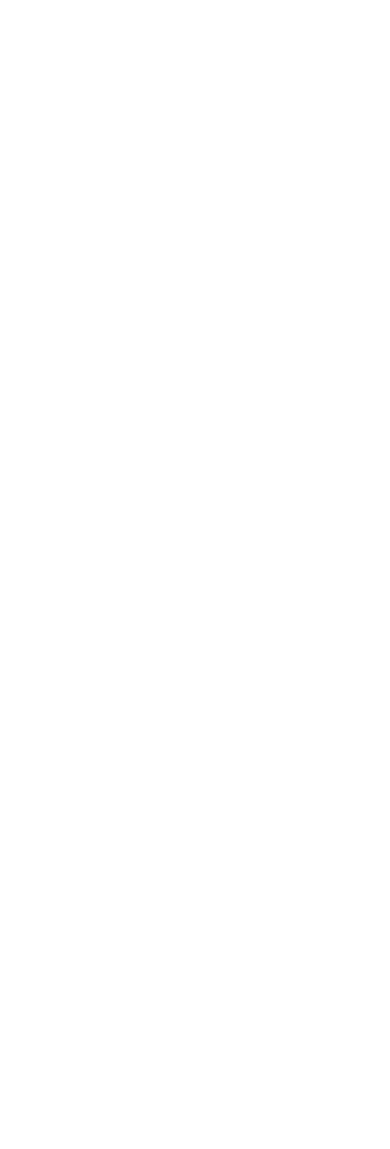
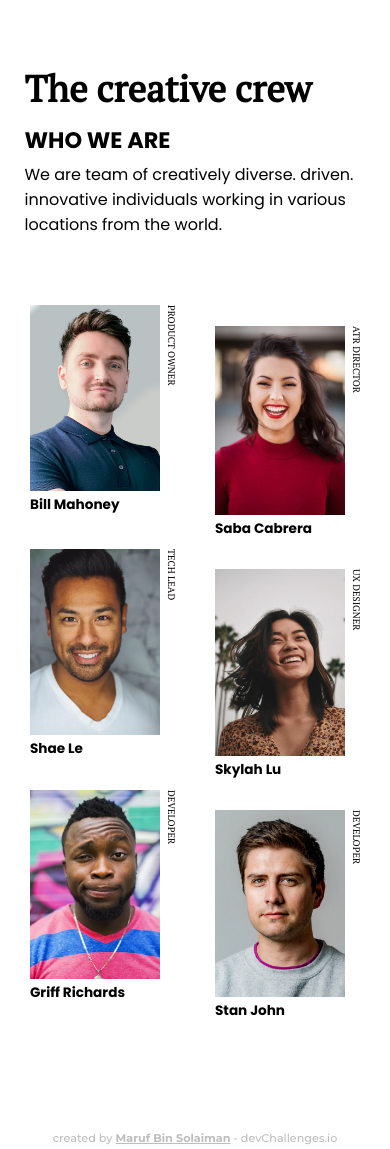
Before and after one commit to marufBS/dev-challenge-my-team-page, a plain HTML site: page index.html in a window 390 px wide. Before the commit the page ends 844 px from the top, so only its background shows below. Drawn offline with Linux system fonts and the light colour scheme.

Commit message:
team page added

```diff
--- a/index.html
+++ b/index.html
@@ -20,8 +20,100 @@
       href="https://fonts.googleapis.com/css2?family=Poppins:wght@400;500&display=swap"
       rel="stylesheet"
     />
+    <link rel="stylesheet" href="styles/style.css" />
 
-    <title>My Team Page</title>
+    <title>Our Team</title>
   </head>
-  <body></body>
+  <body>
+    <header>
+      <section>
+        <h1>The creative crew</h1>
+      </section>
+      <section>
+        <h3>Who we are</h3>
+        <p>
+          We are team of creatively diverse. driven. innovative individuals
+          working in various locations from the world.
+        </p>
+      </section>
+    </header>
+    <main>
+      <!-- <div class="row"> -->
+      <section class="box" id="box-1">
+        <div class="box-inner">
+          <figure>
+            <img src="/assets/photo1.png" alt="" />
+            <figcaption>Bill Mahoney</figcaption>
+          </figure>
+          <div class="sideways">
+            <small class="tag-text">PRODUCT OWNER</small>
+          </div>
+        </div>
+      </section>
+      <section id="box-2">
+        <div class="box-inner">
+          <figure>
+            <img src="/assets/photo2.png" alt="" />
+            <figcaption>Saba Cabrera</figcaption>
+          </figure>
+          <div class="sideways">
+            <small class="tag-text">ATR DIRECTOR</small>
+          </div>
+        </div>
+      </section>
+      <section id="box-3">
+        <div class="box-inner">
+          <figure>
+            <img src="/assets/photo3.png" alt="" />
+            <figcaption>Shae Le</figcaption>
+          </figure>
+          <div class="sideways">
+            <small class="tag-text">TECH LEAD</small>
+          </div>
+        </div>
+      </section>
+      <section id="box-4">
+        <div class="box-inner">
+          <figure>
+            <img src="/assets/photo4.png" alt="" />
+            <figcaption>Skylah Lu</figcaption>
+          </figure>
+          <div class="sideways">
+            <small class="tag-text">UX DESIGNER</small>
+          </div>
+        </div>
+      </section>
+      <section id="box-5">
+        <div class="box-inner">
+          <figure>
+            <img src="/assets/photo5.png" alt="" />
+            <figcaption>Griff Richards</figcaption>
+          </figure>
+          <div class="sideways">
+            <small class="tag-text">DEVELOPER</small>
+          </div>
+        </div>
+      </section>
+      <section id="box-6">
+        <div class="box-inner">
+          <figure>
+            <img src="/assets/photo6.png" alt="" />
+            <figcaption>Stan John</figcaption>
+          </figure>
+          <div class="sideways">
+            <small class="tag-text">DEVELOPER</small>
+          </div>
+        </div>
+      </section>
+    </main>
+    <footer>
+      <small class="footer-text"
+        >created by
+        <a target="_blank" href="https://www.linkedin.com/in/maruf266/"
+          >Maruf Bin Solaiman</a
+        >
+        - devChallenges.io</small
+      >
+    </footer>
+  </body>
 </html>
--- /dev/null
+++ b/styles/style.css
@@ -0,0 +1,165 @@
+@import url("https://fonts.googleapis.com/css2?family=Montserrat:wght@500;700&family=PT+Serif&family=Poppins:wght@700&display=swap");
+* {
+  margin: 0;
+  padding: 0;
+}
+body {
+  width: 70%;
+  margin: 0 auto;
+}
+header {
+  width: 90%;
+  height: 300px;
+  display: flex;
+  justify-content: center;
+  align-items: center;
+  margin: 100px auto;
+}
+header section {
+  width: 50%;
+  margin-bottom: 0;
+}
+h1 {
+  font-family: "PT Serif", serif;
+  font-size: 3.5rem;
+  font-weight: 700;
+}
+h3 {
+  font-family: "Poppins", sans-serif;
+  font-size: 1.7rem;
+  font-weight: 600;
+  text-transform: uppercase;
+}
+p {
+  font-family: "Poppins", sans-serif;
+  font-size: 1.7rem;
+  font-weight: 400;
+}
+main {
+  display: flex;
+  flex-wrap: wrap;
+  margin: 0px auto 100px auto;
+}
+
+section {
+  width: calc(33% - 38px);
+  margin-bottom: 50px;
+  padding: 20px;
+}
+.box-inner {
+  position: relative;
+  padding: 0px 30px 30px 40px;
+}
+
+img {
+  width: 100%;
+}
+figcaption {
+  margin-top: 1rem;
+  font-family: "Poppins", sans-serif;
+  font-size: 1.4rem;
+  font-weight: 600;
+}
+
+.sideways {
+  position: absolute;
+  top: 0px;
+  right: 0px;
+  writing-mode: vertical-lr;
+  text-orientation: mixed;
+}
+
+.tag-text {
+  font-family: "PT Serif", serif;
+  font-size: 1.2rem;
+  font-weight: 400;
+  text-transform: uppercase;
+}
+
+#box-2,
+#box-5 {
+  position: relative;
+  top: 6rem;
+}
+footer {
+  text-align: center;
+  margin: 200px auto 20px auto;
+}
+.footer-text,
+a {
+  color: #bdbdbd;
+  font-family: "Montserrat";
+  font-size: 1.2rem;
+  font-weight: 500;
+}
+a {
+  font-weight: 700;
+  text-decoration-line: underline;
+}
+
+@media screen and (max-width: 576px) {
+  body {
+    width: 100%;
+    margin: 0 auto;
+  }
+
+  header {
+    flex-direction: column;
+    align-items: flex-start;
+    margin: 0px auto;
+  }
+  header section {
+    width: 100%;
+  }
+  h1 {
+    font-size: 2.3rem;
+  }
+  h3 {
+    font-size: 1.4rem;
+    margin-bottom: 5px;
+  }
+  p {
+    font-family: "Poppins", sans-serif;
+    font-size: 1rem;
+    font-weight: 400;
+  }
+
+  .tag-text {
+    font-size: 0.6rem;
+  }
+
+  section {
+    width: calc(50% - 20px);
+    margin-bottom: 10px;
+    padding: 5px;
+  }
+  .box-inner {
+    position: relative;
+    padding: 0px 20px 10px 25px;
+  }
+  figcaption {
+    margin-top: 0;
+    font-size: 0.85rem;
+  }
+
+  #box-2,
+  #box-5 {
+    position: relative;
+    top: 0;
+  }
+
+  #box-2,
+  #box-4,
+  #box-6 {
+    position: relative;
+    top: 1.3rem;
+  }
+
+  footer {
+    margin: 100px auto 20px auto;
+  }
+  .footer-text,
+  a {
+    font-size: 0.7rem;
+  }
+}
```
Also changed, not shown: 1 other file.
